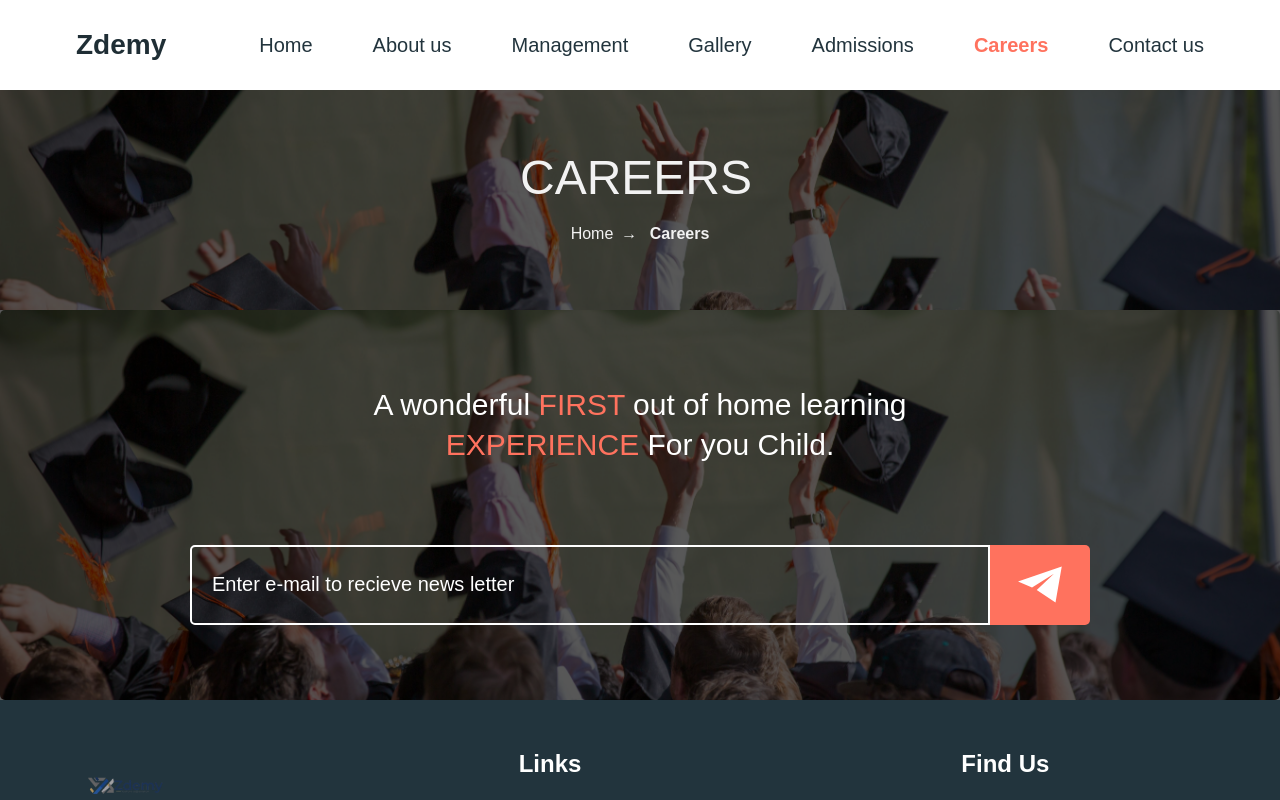
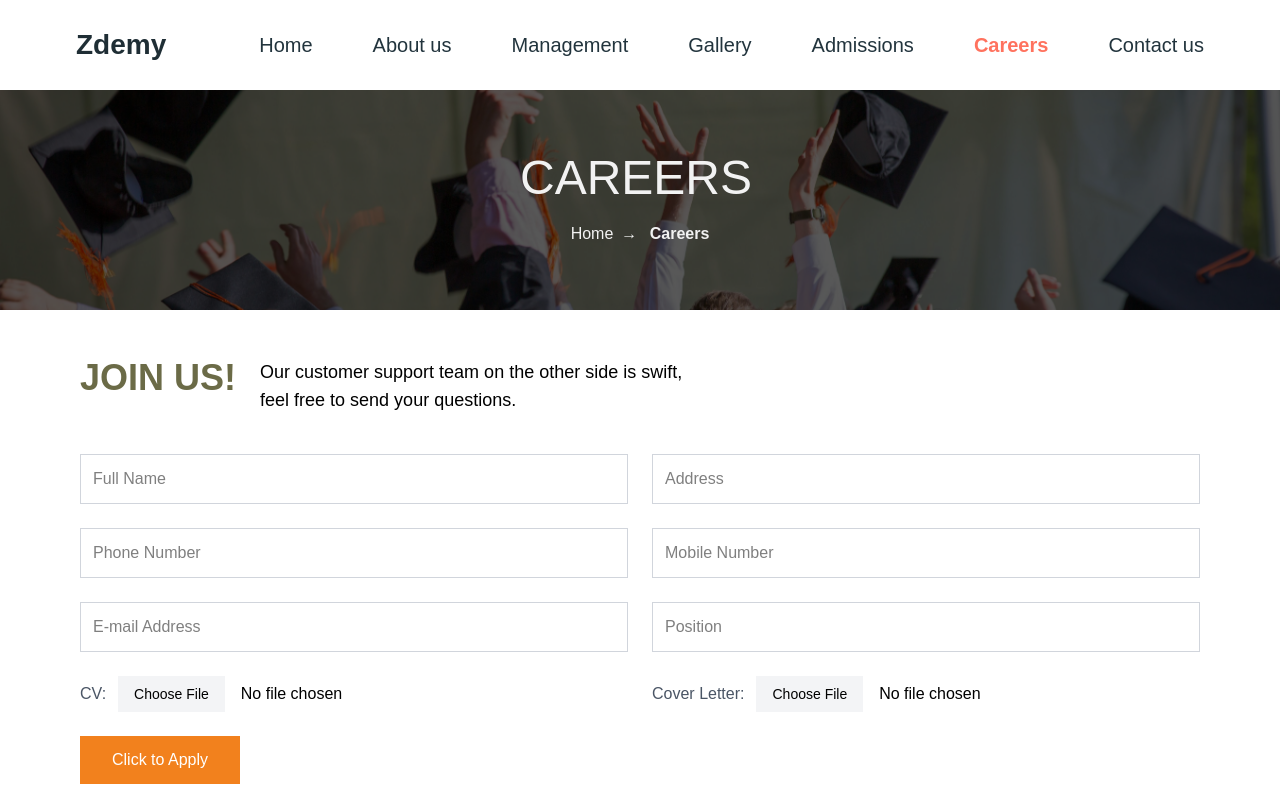
Before and after one commit to hayyantahirr/zdemy, a Next.js app: page /careers in a window 1280 px wide. Shown: the top 800 px of the page. Built offline with nearby package versions, Linux system fonts and the light colour scheme.

Commit message:
admission page completed and careers page set up

```diff
--- a/app/admission/page.jsx
+++ b/app/admission/page.jsx
@@ -1,12 +1,93 @@
 import Pagination from "@/components/Pagination";
 import React from "react";
+import Image from "next/image";
+import Link from "next/link";
 
-const page = () => {
+const AdmissionPage = () => {
+  const admissionRules = [
+    {
+      index: 1,
+      text: "Copy of Applicant's Nadra's Smart Card/B-Form",
+    },
+    {
+      index: 2,
+      text: "Four passport size photographs (with white background)",
+    },
+    {
+      index: 3,
+      text: "School Leaving Certificate",
+    },
+    {
+      index: 4,
+      text: "CNIC copy of both parents",
+    },
+    {
+      index: 5,
+      text: "Schools previous result ",
+    },
+  ];
   return (
     <>
       <Pagination currentRoute="Admissions" />
+
+      <div className=" mx-auto px-4 py-16 w-[75%]">
+        {/* How to Apply Section */}
+        <div className="mb-12">
+          <h1 className="text-4xl md:text-[42px] font-bold mb-8 text-center opacity-60">
+            <span className="text-[#FF725E]">HOW</span> TO APPLY
+          </h1>
+
+          <p className="text-gray-700 text-center mb-15  mx-auto">
+            Applicants can directly apply by visiting our office reception with
+            the following requirments . The applicants can visit our campus in
+            office hours to submit their application form and required
+            documents. Do bring your parent's/Guardian's along with you for
+            legal purposes.
+          </p>
+
+          {/* Required Documents List */}
+          <div className="space-y-4 mx-auto mb-6">
+            {admissionRules.map((rule) => (
+              <div className="flex items-start" key={rule.index}>
+                <span className="text-xl font-bold mr-2 opacity-50">{`${rule.index} -`}</span>
+                <span className="text-xl opacity-50">{rule.text}</span>
+              </div>
+            ))}
+          </div>
+
+          <p className="text-gray-700 text-start mb-6 font-extrabold">
+            Applicants can also apply by clicking the following link to fill out
+            the application form online.
+          </p>
+
+          {/* Apply Now Button */}
+          <div className="flex justify-start">
+            <button className="bg-[#FF725E] hover:bg-[#FF725E] text-white font-bold py-4 px-8 rounded-md flex items-center cursor-pointer">
+              <svg
+                className="w-6 h-6 mr-2"
+                viewBox="0 0 24 24"
+                fill="none"
+                xmlns="http://www.w3.org/2000/svg"
+              >
+                <path
+                  d="M5 12L19 12M19 12L12 5M19 12L12 19"
+                  stroke="white"
+                  strokeWidth="2"
+                  strokeLinecap="round"
+                  strokeLinejoin="round"
+                />
+              </svg>
+              APPLY NOW
+            </button>
+          </div>
+          <p className="text-gray-700 text-start my-6">
+            After students have taken their admission test, our admissions team
+            will be contacting them within three weeks to announce the results.
+          </p>
+        </div>
+      </div>
     </>
   );
 };
 
-export default page;
+export default AdmissionPage;
--- a/app/careers/page.jsx
+++ b/app/careers/page.jsx
@@ -5,6 +5,97 @@ const page = () => {
   return (
     <>
       <Pagination currentRoute="Careers" />
+
+      <div className="max-w-6xl mx-auto px-4 py-12">
+        <div className="flex flex-col md:flex-row items-start gap-6 mb-10">
+          <h1 className="text-4xl font-bold text-[#6b6b47]">JOIN US!</h1>
+          <p className="text-lg">
+            Our customer support team on the other side is swift,
+            <br />
+            feel free to send your questions.
+          </p>
+        </div>
+
+        <form className="space-y-6">
+          <div className="grid grid-cols-1 md:grid-cols-2 gap-6">
+            {/* First row */}
+            <div>
+              <input
+                type="text"
+                placeholder="Full Name"
+                className="w-full border border-gray-300 p-3 focus:outline-none"
+              />
+            </div>
+            <div>
+              <input
+                type="text"
+                placeholder="Address"
+                className="w-full border border-gray-300 p-3 focus:outline-none"
+              />
+            </div>
+
+            {/* Second row */}
+            <div>
+              <input
+                type="tel"
+                placeholder="Phone Number"
+                className="w-full border border-gray-300 p-3 focus:outline-none"
+              />
+            </div>
+            <div>
+              <input
+                type="tel"
+                placeholder="Mobile Number"
+                className="w-full border border-gray-300 p-3 focus:outline-none"
+              />
+            </div>
+
+            {/* Third row */}
+            <div>
+              <input
+                type="email"
+                placeholder="E-mail Address"
+                className="w-full border border-gray-300 p-3 focus:outline-none"
+              />
+            </div>
+            <div>
+              <input
+                type="text"
+                placeholder="Position"
+                className="w-full border border-gray-300 p-3 focus:outline-none"
+              />
+            </div>
+          </div>
+
+          {/* File uploads */}
+          <div className="grid grid-cols-1 md:grid-cols-2 gap-6">
+            <div className="flex items-center gap-3">
+              <label className="text-gray-600">CV:</label>
+              <input
+                type="file"
+                className="file:mr-4 file:py-2 file:px-4 file:border-0 file:text-sm file:bg-gray-100 hover:file:bg-gray-200"
+              />
+            </div>
+            <div className="flex items-center gap-3">
+              <label className="text-gray-600">Cover Letter:</label>
+              <input
+                type="file"
+                className="file:mr-4 file:py-2 file:px-4 file:border-0 file:text-sm file:bg-gray-100 hover:file:bg-gray-200"
+              />
+            </div>
+          </div>
+
+          {/* Submit button */}
+          <div>
+            <button
+              type="submit"
+              className="bg-[#F2811D] text-white py-3 px-8 hover:bg-[#e07718] transition-colors"
+            >
+              Click to Apply
+            </button>
+          </div>
+        </form>
+      </div>
     </>
   );
 };
```
